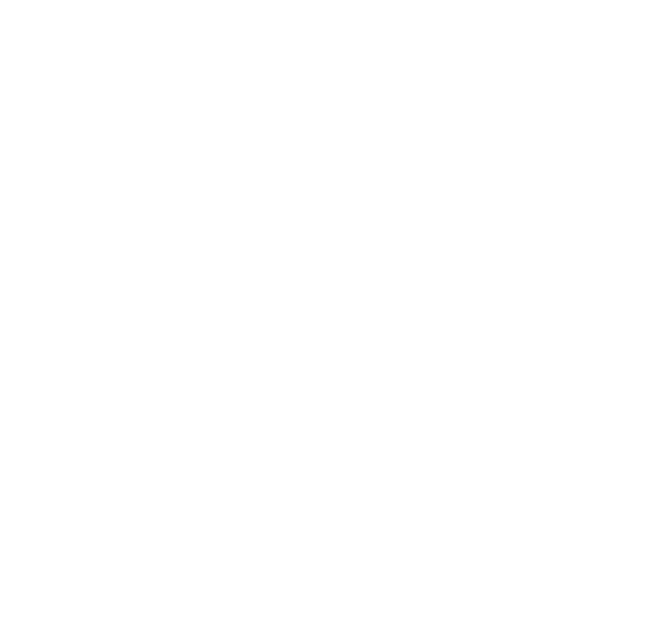
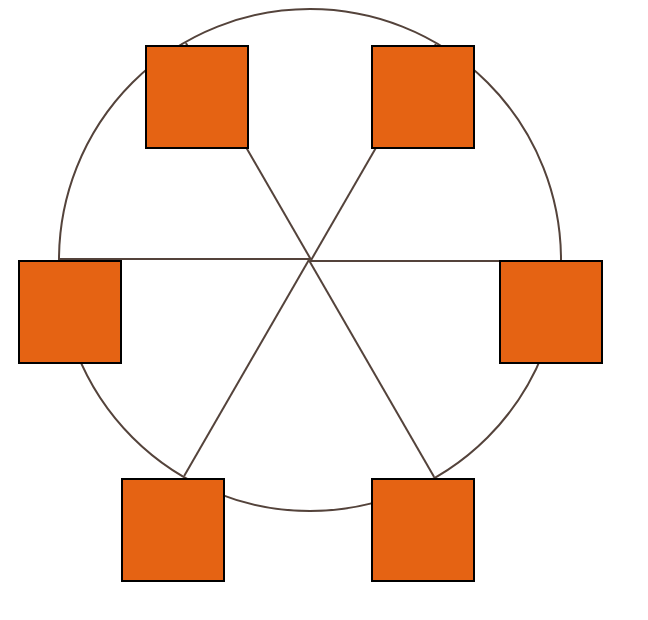
Before and after one commit to KatsiarynaZaviadzeyeva/ferris-wheel, a plain HTML site: page index.html in a window 1280 px wide. Shown: the whole page, without its empty margins (0-648 px from the left). Drawn offline with Linux system fonts and the light colour scheme.

Commit message:
feat: add layout and styles

```diff
--- a/index.html
+++ b/index.html
@@ -1,5 +1,6 @@
 <!DOCTYPE html>
 <html lang="en">
+
 <head>
     <meta charset="UTF-8">
     <meta name="viewport" content="width=device-width, initial-scale=1.0">
@@ -7,7 +8,22 @@
     <link rel="stylesheet" href="style.css">
     <link rel="shortcut icon" href="./infinity-shape.svg" type="image/x-icon">
 </head>
+
 <body>
+    <div class="wheel">
+        <span class="line"></span>
+        <span class="line"></span>
+        <span class="line"></span>
+        <span class="line"></span>
+        <span class="line"></span>
+        <span class="line"></span>
+        <div class="cabin"></div>
+        <div class="cabin"></div>
+        <div class="cabin"></div>
+        <div class="cabin"></div>
+        <div class="cabin"></div>
+        <div class="cabin"></div>
+    </div>
+</body>
 
-</body>
 </html>
--- a/style.css
+++ b/style.css
@@ -0,0 +1,79 @@
+.wheel {
+    border: 2px solid #54433B;
+    border-radius: 50%;
+    margin-left: 50px;
+    position: absolute;
+    height: 55vw;
+    width: 55vw;
+    max-height: 500px;
+    max-width: 500px;
+}
+
+.line {
+    background-color: #54433B;
+    width: 50%;
+    height: 2px;
+    position: absolute;
+    top: 50%;
+    left: 50%;
+    transform-origin: 0% 0%;
+}
+
+.line:nth-of-type(2) {
+    transform: rotate(60deg);
+}
+
+.line:nth-of-type(3) {
+    transform: rotate(120deg);
+}
+
+.line:nth-of-type(4) {
+    transform: rotate(180deg);
+}
+
+.line:nth-of-type(5) {
+    transform: rotate(240deg);
+}
+
+.line:nth-of-type(6) {
+    transform: rotate(300deg);
+}
+
+.cabin {
+    background-color: #E56313;
+    width: 20%;
+    height: 20%;
+    position: absolute;
+    border: 2px solid;
+    transform-origin: 50% 0%;
+}
+
+.cabin:nth-of-type(1) {
+    right: -8.5%;
+    top: 50%;
+}
+
+.cabin:nth-of-type(2) {
+    right: 17%;
+    top: 93.5%;
+}
+
+.cabin:nth-of-type(3) {
+    right: 67%;
+    top: 93.5%;
+}
+
+.cabin:nth-of-type(4) {
+    left: -8.5%;
+    top: 50%;
+}
+
+.cabin:nth-of-type(5) {
+    left: 17%;
+    top: 7%;
+}
+
+.cabin:nth-of-type(6) {
+    right: 17%;
+    top: 7%;
+}
```
